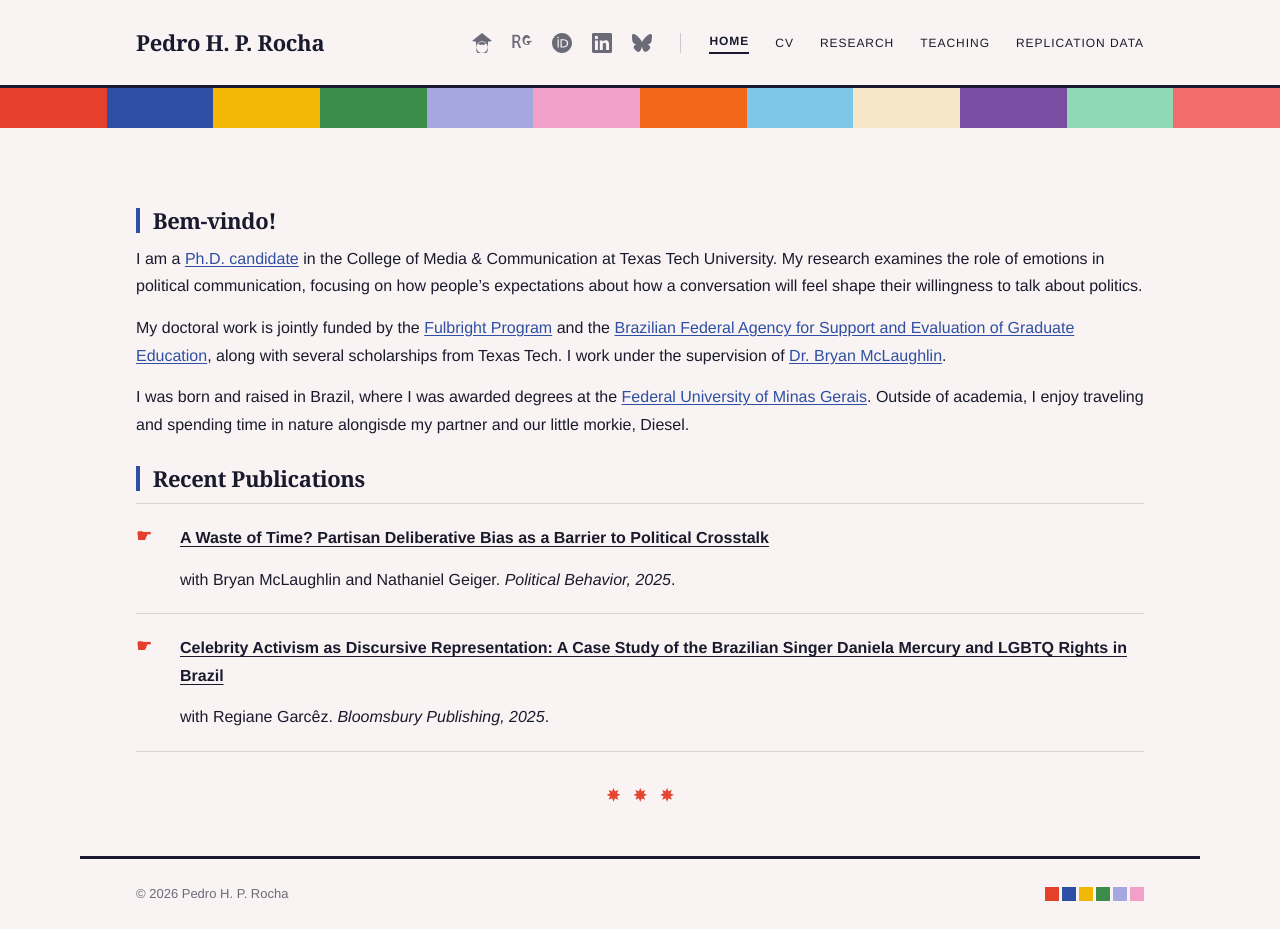
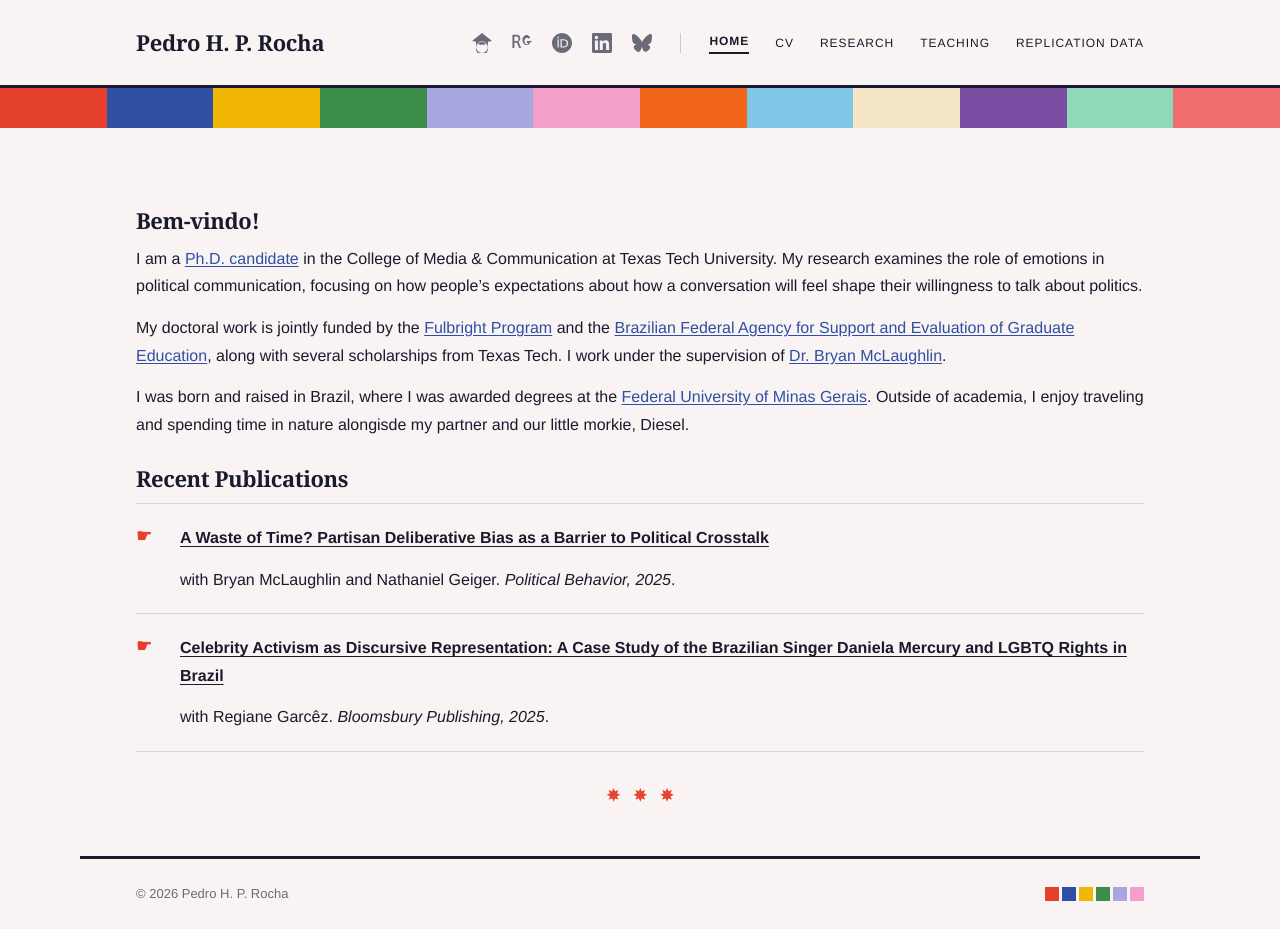
Before and after one commit to pedrohprocha/pedrohprocha.github.io, a Jekyll site: the page built from index.md, in a window 1280 px wide. Built offline with Jekyll 4.4.1, drawn with Linux system fonts in a browser that asks for light colours; some web fonts are replaced.

Commit message:
Revert blue left-border accent on Recent Publications heading
Co-Authored-By: Claude Sonnet 4.6 <noreply@anthropic.com>

```diff
--- a/assets/css/main.css
+++ b/assets/css/main.css
@@ -238,8 +238,6 @@ p { margin-bottom: 1rem; }
     line-height: 1.1;
     color: var(--ink);
     margin: 1.75rem 0 0.75rem;
-    padding-left: 0.8rem;
-    border-left: 4px solid var(--t2);
 }
 
 /* ── Homepage publications ─────────────────────────────────────────── */
```
